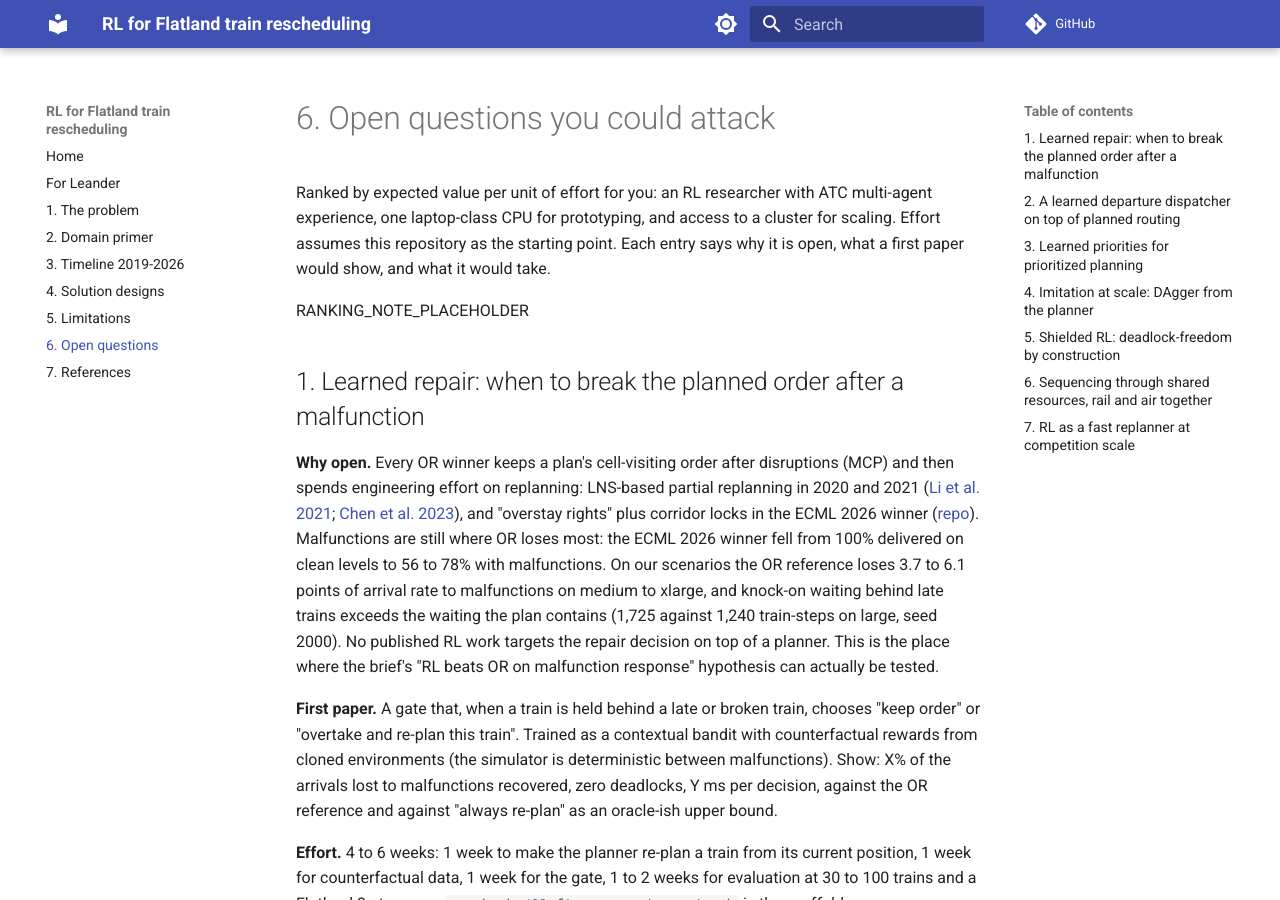
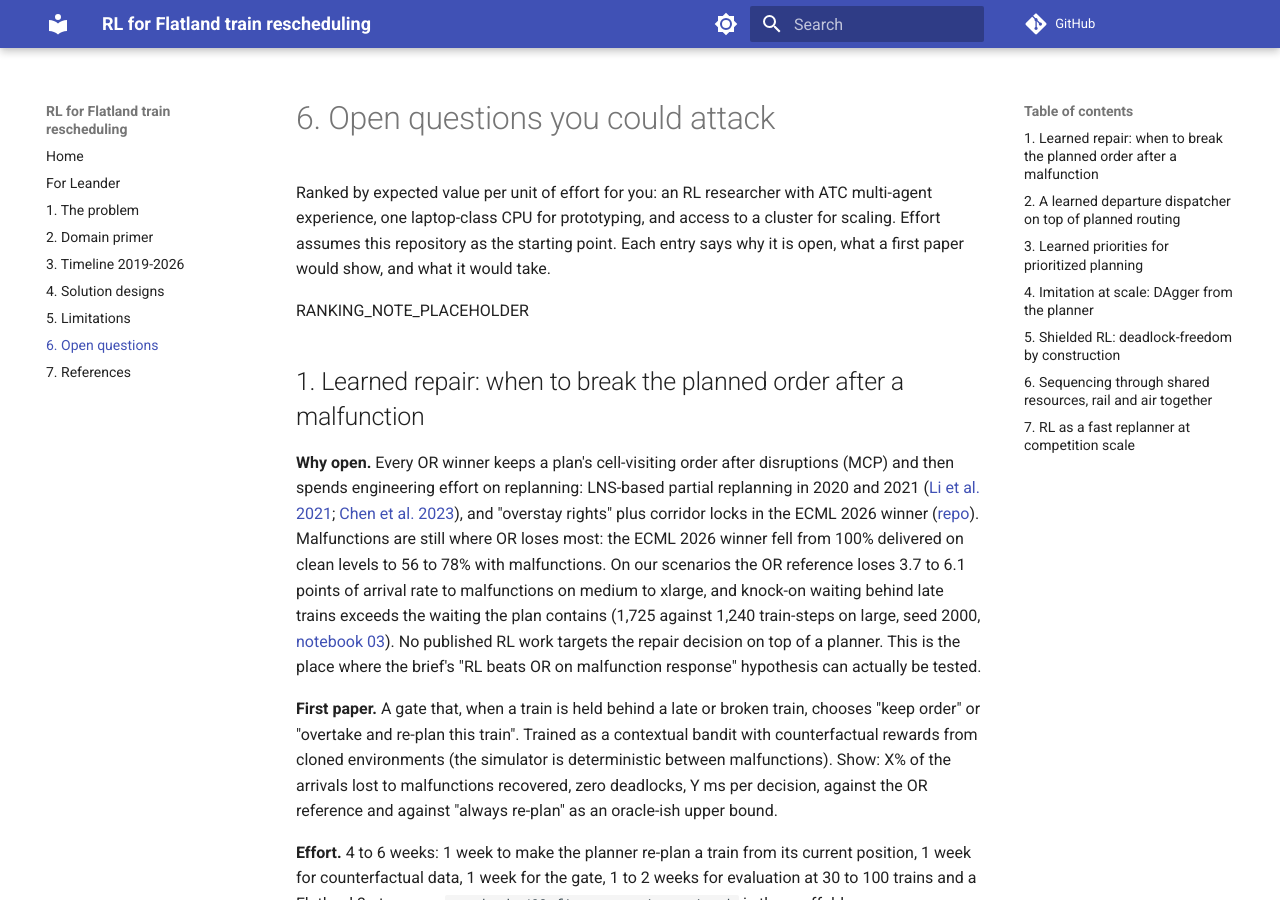
Before and after one commit to leandergrech/rl-flatland-rescheduling, an MkDocs documentation site: the page built from docs/06-open-questions.md, in a window 1280 px wide and 900 px high. Built offline with MkDocs 1.6.1 and Material for MkDocs 9.7.7, drawn with Linux system fonts in a browser that asks for light colours; comment, search, counter and statistics services are not loaded.

```diff
--- a/docs/06-open-questions.md
+++ b/docs/06-open-questions.md
@@ -17,7 +17,7 @@ the ECML 2026 winner ([repo](https://github.com/darshanmakwana412/ecml2026)). Ma
 still where OR loses most: the ECML 2026 winner fell from 100% delivered on clean levels to 56 to
 78% with malfunctions. On our scenarios the OR reference loses 3.7 to 6.1 points of arrival rate to
 malfunctions on medium to xlarge, and knock-on waiting behind late trains exceeds the waiting the
-plan contains (1,725 against 1,240 train-steps on large, seed 2000). No published RL work targets
+plan contains (1,725 against 1,240 train-steps on large, seed 2000, [notebook 03](https://github.com/leandergrech/rl-flatland-rescheduling/blob/main/notebooks/03-first-experiment.ipynb)). No published RL work targets
 the repair decision on top of a planner. This is the place where the brief's "RL beats OR on
 malfunction response" hypothesis can actually be tested.
 
```
Also changed, not shown: docs/02-primer.md (+1 -1 lines), docs/05-limitations.md (+1 -1 lines), 10 other files.
